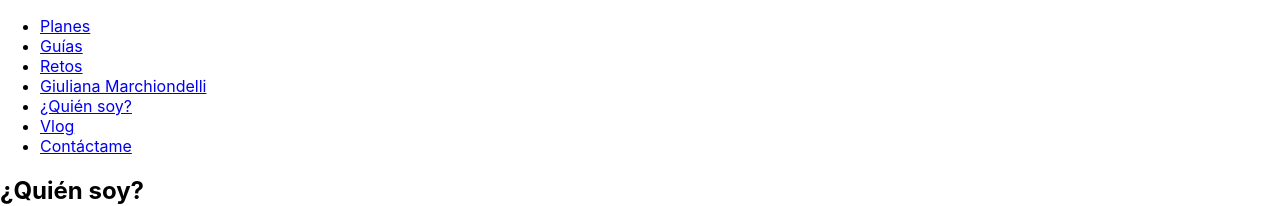
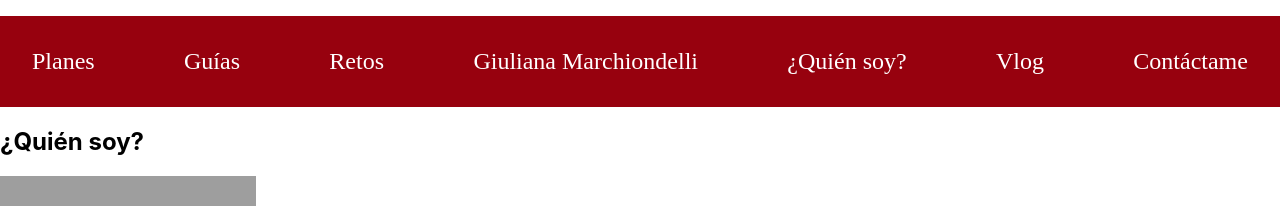
Before and after one commit to FlorMarchion/NutritionAndFitness, a React (Create React App) app in the folder client/: page /home in a window 1280 px wide. Shown: the top 206 px of the page. Built offline with nearby package versions, Linux system fonts and the light colour scheme; grey boxes are pictures that could not be loaded.

Commit message:
Agregando algunos estilos a navBar

```diff
--- a/client/src/components/NavBar/NavBar.jsx
+++ b/client/src/components/NavBar/NavBar.jsx
@@ -1,5 +1,6 @@
 import React from "react";
 import { Link, useLocation } from "react-router-dom";
+import "../../styles/navBar.css"
 
 const NavBar = () => {
     const location = useLocation();
@@ -8,36 +9,34 @@ const NavBar = () => {
         <>
             {
                 location.pathname.toString() !== "/" ? <nav>
-                    <ul>
+                    <div className="navegation-container">
+                        <ul className="navegation-items-list">
                             <li>
-                            <Link to="/plans">Planes</Link>
+                                <Link className="nav-link" to="/plans">Planes</Link>
                             </li>
                             <li>
-                            <Link to="/guides">Guías</Link>
+                                <Link className="nav-link" to="/guides">Guías</Link>
                             </li>
                             <li>
-                            <Link to="/challenges">Retos</Link>
+                                <Link className="nav-link" to="/challenges">Retos</Link>
                             </li>
                             <li>
-                            <Link to="/home">Giuliana Marchiondelli</Link>
+                                <Link className="nav-link" to="/home">Giuliana Marchiondelli</Link>
                             </li>
                             <li>
-                            <Link to="/me">¿Quién soy?</Link>
+                                <Link className="nav-link" to="/me">¿Quién soy?</Link>
                             </li>
                             <li>
-                            <Link to="/vlog">Vlog</Link>
+                                <Link className="nav-link" to="/vlog">Vlog</Link>
                             </li>
                             <li>
-                            <Link to="/contact">Contáctame</Link>
+                                <Link className="nav-link" to="/contact">Contáctame</Link>
                             </li>
                         </ul>
+                    </div>
                 </nav> : null
             }
-
-
         </>
-
     )
-
 }
 export default NavBar;
--- /dev/null
+++ b/client/src/styles/navBar.css
@@ -0,0 +1,25 @@
+.navegation-container {
+    background-color: #97010E;
+    padding-right: 2rem;
+    padding-left: 2rem;
+}
+
+.navegation-items-list {
+    padding: 2rem 0;
+    display: flex;
+    justify-content: space-between;
+    list-style: none;
+    text-decoration: none;
+}
+
+.nav-link {
+    text-decoration: none;
+    color: #fff;
+    font-family: 'Castoro', serif;
+    font-size: x-large;
+    transition: text-shadow 0.3s ease;
+}
+
+.nav-link:hover {
+    text-shadow: 0 0 15px rgba(255, 255, 255, 1)
+}
```
Also changed, not shown: client/src/utils/Fonts/Castoro/Castoro-Italic.ttf (added), client/src/utils/Fonts/Castoro/Castoro-Regular.ttf (added), client/src/utils/Fonts/Castoro/OFL.txt (added). Lines whose indentation alone changed are shown as unchanged.
